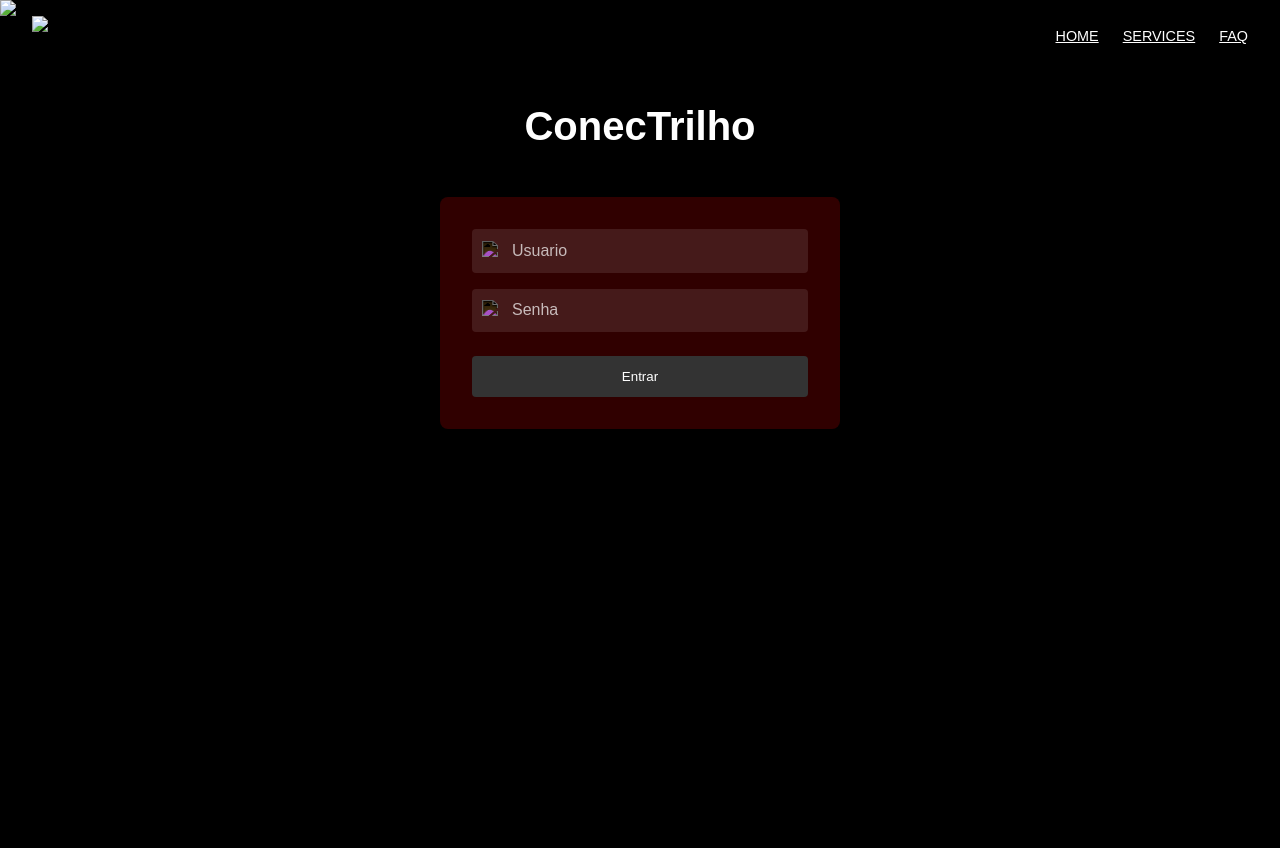
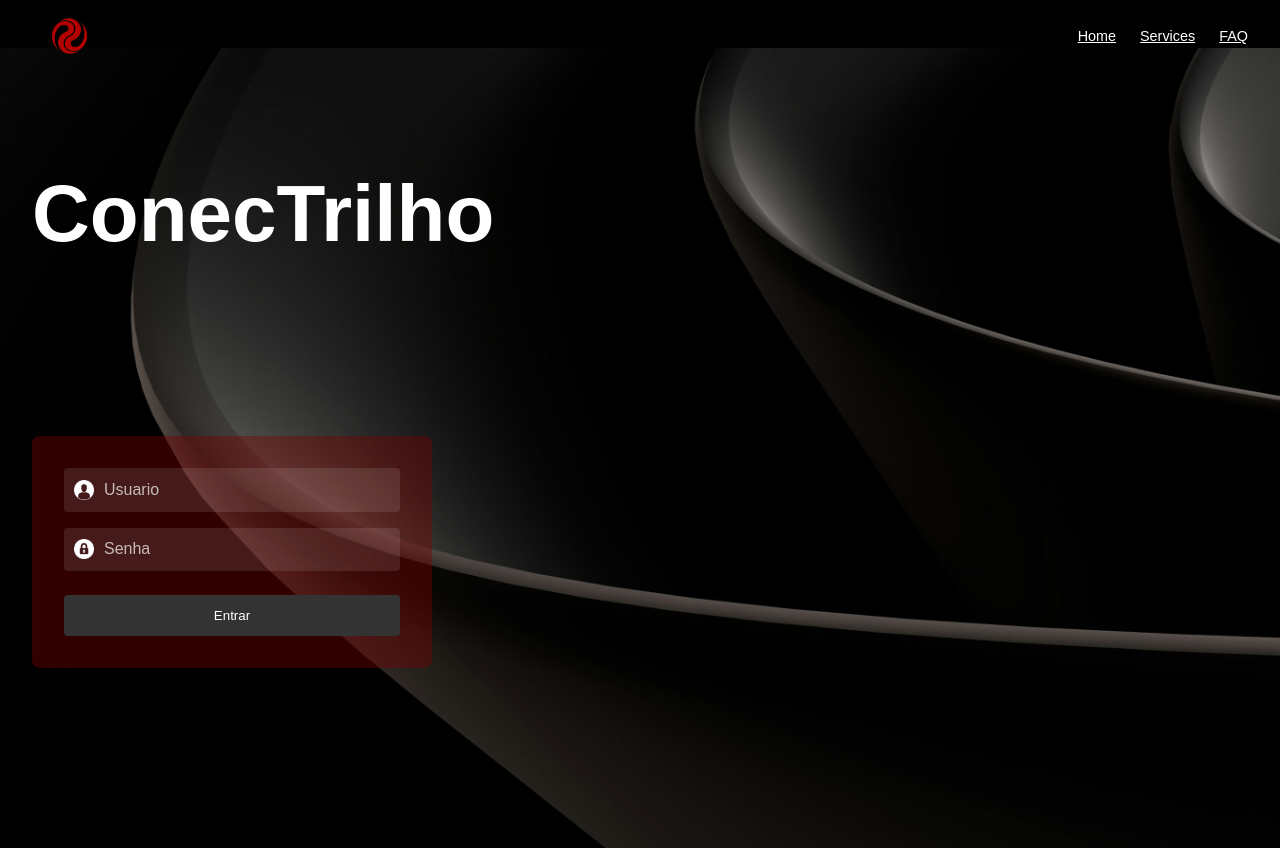
Before and after one commit to VoyDcode/ConecTrilho, a plain HTML site: page index.html in a window 1280 px wide. Before the commit the page ends 800 px from the top, so only its background shows below. Drawn offline with Linux system fonts and the light colour scheme.

Commit message:
Ajustes home, no html e css

```diff
--- a/css/stylesheet.css
+++ b/css/stylesheet.css
@@ -24,12 +24,12 @@ header {
 }
 
 .logo {
-    width: 40px;
+    width: 50px;
     height: 40px;
 }
 
 .logo img {
-    width: 100%;
+    width: 150%;
     height: 100%;
     object-fit: contain;
 }
@@ -44,20 +44,20 @@ nav a {
     color: white;
     text-decoration: underline;
     font-size: 0.9rem;
-    text-transform: uppercase;
 }
 
 main {
     flex: 1;
     display: flex;
     flex-direction: column;
-    align-items: center;
     padding: 2rem;
     position: relative;
     z-index: 1;
+    padding-left: 2rem;
+
 }
 
-.background-image {
+.background-img {
     position: absolute;
     top: 0;
     left: 0;
@@ -65,21 +65,26 @@ main {
     height: 100%;
     object-fit: cover;
     z-index: 0;
+    margin-top: 3rem;
 }
 
 h1 {
+    justify-content: left;
     color: white;
-    font-size: 2.5rem;
+    font-size: 5rem;
     margin-bottom: 3rem;
     font-weight: bold;
+    align-self: flex-start;
+    margin-top: 4rem;
 }
 
 .login-form {
-    background-color: rgba(120, 0, 0, 0.4);
+    background-color: #78000066;
     padding: 2rem;
     border-radius: 8px;
     width: 100%;
     max-width: 400px;
+    margin-top: 8rem;
 }
 
 .form-group {
@@ -87,7 +92,7 @@ h1 {
     position: relative;
 }
 
-.form-icon {
+.icon-login-interface {
     position: absolute;
     left: 10px;
     top: 50%;
@@ -112,7 +117,7 @@ h1 {
     color: rgba(255, 255, 255, 0.7);
 }
 
-.submit-btn {
+.submit-button {
     width: 100%;
     padding: 0.8rem;
     background-color: #333333;
@@ -123,6 +128,6 @@ h1 {
     margin-top: 0.5rem;
 }
 
-.submit-btn:hover {
+.submit-button:hover {
     background-color: #444444;
 }
--- a/index.html
+++ b/index.html
@@ -13,31 +13,31 @@
 </head>
 
 <body>
-    <img src="/api/placeholder/1920/1080" alt="background pattern" class="background-image">
+    <img src="./img/background-img-02.jpg" alt="background" class="background-img">
     <header>
         <div class="logo">
-            <img src="/api/placeholder/40/40" alt="ConecTrilho logo">
+            <img src="./img/CCR-Logo-01.png" alt="ConecTrilho logo" id="logoCCR">
         </div>
         <nav>
             <ul>
-                <li><a href="#">Home</a></li>
-                <li><a href="#">Services</a></li>
-                <li><a href="#">FAQ</a></li>
+                <li><a href="./index.html">Home</a></li>
+                <li><a href="./Paginas/Services.html">Services</a></li>
+                <li><a href="./Paginas/faq.html">FAQ</a></li>
             </ul>
         </nav>
     </header>
     <main>
-        <h1>ConecTrilho</h1>
+        <h1>ConecTrilho</h1 id="ConecTrilho">
         <form class="login-form">
             <div class="form-group">
-                <img src="/api/placeholder/20/20" alt="user icon" class="form-icon">
+                <img src="./img/user-simbol-03.png" alt="user-icon" class="icon-login-interface">
                 <input type="text" class="form-control" placeholder="Usuario" required>
             </div>
             <div class="form-group">
-                <img src="/api/placeholder/20/20" alt="password icon" class="form-icon">
+                <img src="./img/senha-simbol-04.png" alt="password-icon" class="icon-login-interface">
                 <input type="password" class="form-control" placeholder="Senha" required>
             </div>
-            <button type="submit" class="submit-btn">Entrar</button>
+            <button type="submit" class="submit-button">Entrar</button>
         </form>
     </main>
 </body>
```
Also changed, not shown: Paginas/Services.html (added), Paginas/faq.html (added).
